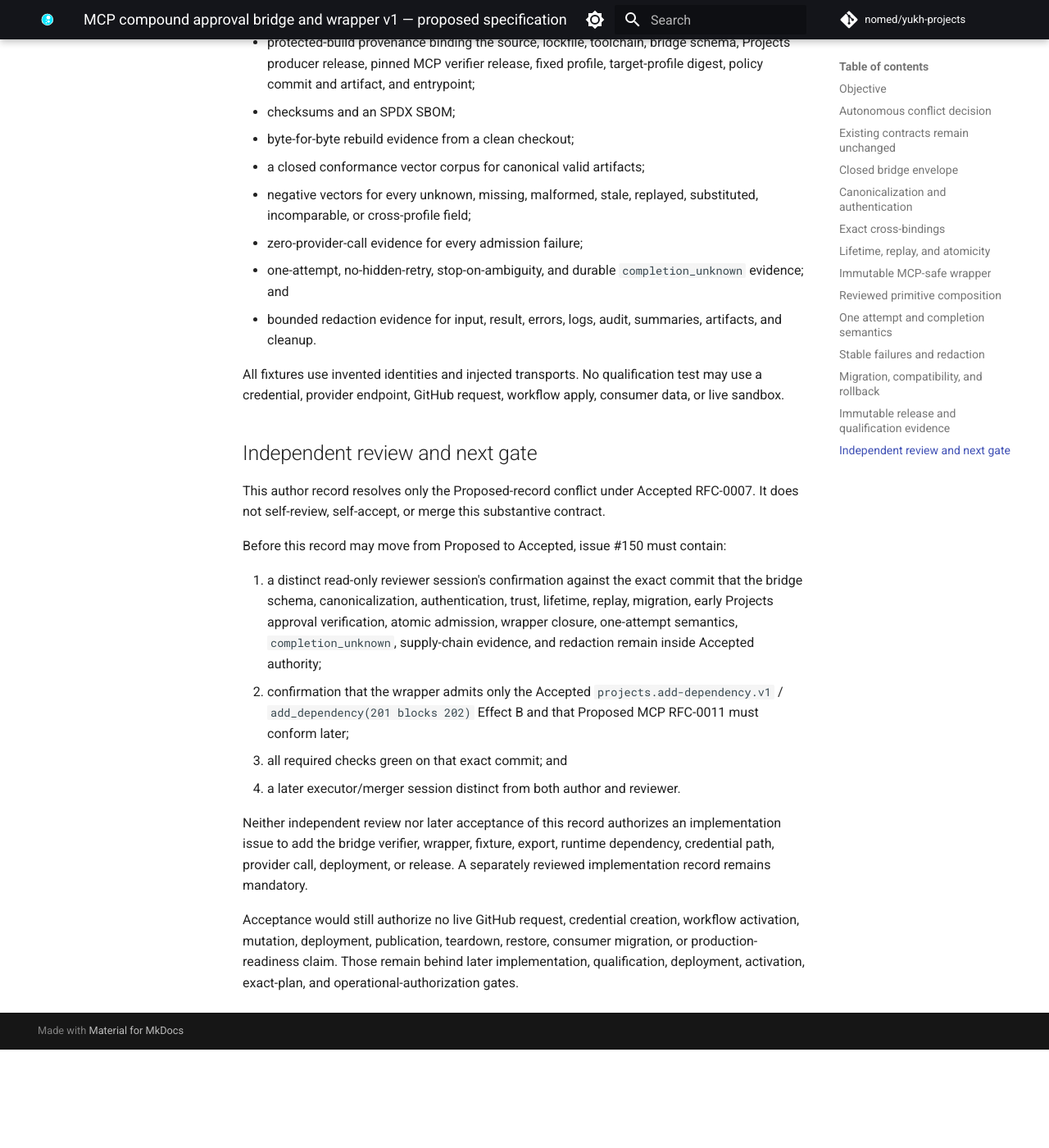
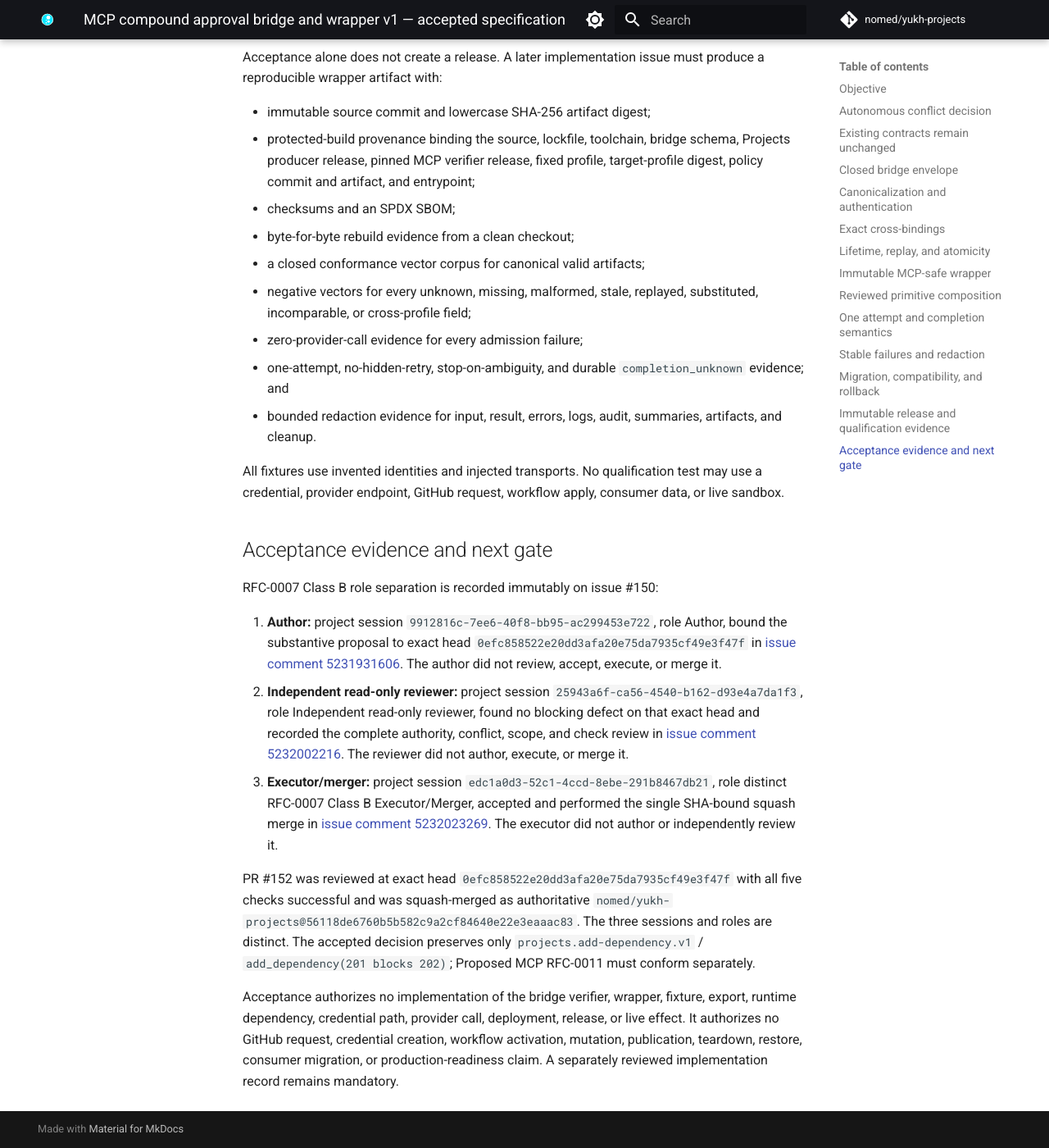
Before and after one commit to nomed/yukh-projects, an MkDocs documentation site: the page built from docs/contracts/mcp-compound-approval-wrapper-v1.md, in a window 1280 px wide and 1400 px high, scrolled down 12967 px. Shown: the whole window at 82% size. Built offline with MkDocs 1.6.1 and Material for MkDocs 9.7.7, drawn with Linux system fonts in a browser that asks for light colours; comment, search, counter and statistics services are not loaded; before the commit the page ends 14247 px from its top, so only the background shows below that; some of the changed text lies outside the part shown.

Commit message:
docs: accept approval bridge contract (#153)
Co-authored-by: Copilot App <223556219+Copilot@users.noreply.github.com>

```diff
--- a/docs/contracts/mcp-compound-approval-wrapper-v1.md
+++ b/docs/contracts/mcp-compound-approval-wrapper-v1.md
@@ -1,8 +1,13 @@
-# MCP compound approval bridge and wrapper v1 — proposed specification
+# MCP compound approval bridge and wrapper v1 — accepted specification
 
-- **Status:** Proposed
+- **Status:** Accepted
 - **Proposed:** 2026-08-09
+- **Accepted:** 2026-08-09
 - **Governing issue:** [#150](https://github.com/nomed/yukh-projects/issues/150)
+- **Substantive review and merge:** [PR #152](https://github.com/nomed/yukh-projects/pull/152)
+  at exact reviewed head `0efc858522e20dd3afa20e75da7935cf49e3f47f`,
+  squash-merged as
+  `nomed/yukh-projects@56118de6760b5b582c9a2cf84640e22e3eaaac83`
 - **Projects preview dependency:** [Projects effects v1](first-usable-preview-projects-v1.md)
 - **Autonomous-maintainer mandate:** RFC-0007 in
   `nomed/nomed.github.io@bb8628edf7a07c2af56f07e4f9140f58c851ef47`
@@ -14,8 +19,9 @@
   `nomed/yukh-mcp@cef0d9c1088ae641e3a5892d616859458e429bb0`
 - **Producer baseline:**
   `nomed/yukh-projects@71784218366805922e5a12903eef9073f715f59f`
-- **Authority:** review material only; no implementation, provider access, or
-  mutation
+- **Authority:** specification only; acceptance authorizes no implementation,
+  provider access, credential creation, workflow activation, live effect,
+  release, or deployment
 
 ## Objective
 
@@ -35,9 +41,9 @@ approval. A credential is capability, not authorization. No one of those
 objects, no workflow admission, and no provider response substitutes for
 either independently signed approval.
 
-This proposal adds no executable export, dependency, transport, credential
-source, provider target, deployment profile, or release artifact. Neither this
-proposal nor its acceptance authorizes implementation. Any later synthetic
+This contract adds no executable export, dependency, transport, credential
+source, provider target, deployment profile, or release artifact. Its
+acceptance authorizes no implementation. Any later synthetic
 implementation would require a separately reviewed record. Live apply would
 remain separately gated.
 
@@ -65,7 +71,7 @@ The autonomous author decision is:
 
 ~~~text
 Decision ID: projects-150-effect-b-conflict-v1
-Class: B governance-only/inert; pending independent review
+Class: B governance-only/inert
 Authority chain: RFC-0007@bb8628edf7a07c2af56f07e4f9140f58c851ef47;
   RFC-0005@12d9215f10c4b7fb1762a5025367e3e81543800f;
   yukh-projects@8b123f4f5dd6796dc355c34e5a800753ee257a82
@@ -75,7 +81,7 @@ Decision: preserve Projects effects v1 capability projects.add-dependency.v1
 Operation: exactly one add_dependency(201 blocks 202)
 Rejected input: Proposed MCP RFC-0011 set_field_value(status)
 Implementation authority: none
-Outcome: Proposed and review-ready; not Accepted; no live authority
+Author-gate outcome: Proposed and review-ready; no live authority
 ~~~
 
 The tie-break evidence is:
@@ -96,15 +102,13 @@ The tie-break evidence is:
 5. **Smallest diff:** narrowing the wrapper to its already-Accepted operation
    and later revising the Proposed MCP record is the smallest contained change.
 
-This decision does not modify the immutable Accepted Projects record. It
+This decision did not modify the immutable Accepted Projects record. It
 removes the unresolved choice: the status operation is nonconforming and
 ineligible for bridge admission. MCP RFC-0011 must later adopt the accepted
 dependency target, capability, operation, and postcondition. Until then it
 remains blocked. MCP RFC-0011 must be revised later in its owning repository; no
-MCP supersession is bundled into issue #150. This decision leaves the complete
-record Proposed for a distinct independent read-only review and a later
-distinct executor/merger. This Proposed contract remains author work only; the
-two later roles must supply RFC-0007 evidence before acceptance or merge.
+MCP supersession is bundled into issue #150. The distinct review and execution
+records that accepted this contract are preserved below.
 
 ## Existing contracts remain unchanged
 
@@ -598,32 +603,38 @@ All fixtures use invented identities and injected transports. No qualification
 test may use a credential, provider endpoint, GitHub request, workflow apply,
 consumer data, or live sandbox.
 
-## Independent review and next gate
+## Acceptance evidence and next gate
 
-This author record resolves only the Proposed-record conflict under Accepted
-RFC-0007. It does not self-review, self-accept, or merge this substantive
-contract.
+RFC-0007 Class B role separation is recorded immutably on issue #150:
 
-Before this record may move from Proposed to Accepted, issue #150 must contain:
+1. **Author:** project session
+   `9912816c-7ee6-40f8-bb95-ac299453e722`, role Author, bound the substantive
+   proposal to exact head `0efc858522e20dd3afa20e75da7935cf49e3f47f` in
+   [issue comment 5231931606](https://github.com/nomed/yukh-projects/issues/150#issuecomment-5231931606).
+   The author did not review, accept, execute, or merge it.
+2. **Independent read-only reviewer:** project session
+   `25943a6f-ca56-4540-b162-d93e4a7da1f3`, role Independent read-only reviewer,
+   found no blocking defect on that exact head and recorded the complete
+   authority, conflict, scope, and check review in
+   [issue comment 5232002216](https://github.com/nomed/yukh-projects/issues/150#issuecomment-5232002216).
+   The reviewer did not author, execute, or merge it.
+3. **Executor/merger:** project session
+   `edc1a0d3-52c1-4ccd-8ebe-291b8467db21`, role distinct RFC-0007 Class B
+   Executor/Merger, accepted and performed the single SHA-bound squash merge in
+   [issue comment 5232023269](https://github.com/nomed/yukh-projects/issues/150#issuecomment-5232023269).
+   The executor did not author or independently review it.
 
-1. a distinct read-only reviewer session's confirmation against the exact
-   commit that the bridge schema, canonicalization, authentication, trust,
-   lifetime, replay, migration, early Projects approval verification, atomic
-   admission, wrapper closure, one-attempt semantics, `completion_unknown`,
-   supply-chain evidence, and redaction remain inside Accepted authority;
-2. confirmation that the wrapper admits only the Accepted
-   `projects.add-dependency.v1` / `add_dependency(201 blocks 202)` Effect B and
-   that Proposed MCP RFC-0011 must conform later;
-3. all required checks green on that exact commit; and
-4. a later executor/merger session distinct from both author and reviewer.
+PR #152 was reviewed at exact head
+`0efc858522e20dd3afa20e75da7935cf49e3f47f` with all five checks successful
+and was squash-merged as authoritative
+`nomed/yukh-projects@56118de6760b5b582c9a2cf84640e22e3eaaac83`.
+The three sessions and roles are distinct. The accepted decision preserves only
+`projects.add-dependency.v1` / `add_dependency(201 blocks 202)`; Proposed MCP
+RFC-0011 must conform separately.
 
-Neither independent review nor later acceptance of this record authorizes an
-implementation issue to add the bridge verifier, wrapper, fixture, export,
-runtime dependency, credential path, provider call, deployment, or release. A
-separately reviewed implementation record remains mandatory.
-
-Acceptance would still authorize no live GitHub request, credential creation,
-workflow activation, mutation, deployment, publication, teardown, restore,
-consumer migration, or production-readiness claim. Those remain behind later
-implementation, qualification, deployment, activation, exact-plan, and
-operational-authorization gates.
+Acceptance authorizes no implementation of the bridge verifier, wrapper,
+fixture, export, runtime dependency, credential path, provider call,
+deployment, release, or live effect. It authorizes no GitHub request,
+credential creation, workflow activation, mutation, publication, teardown,
+restore, consumer migration, or production-readiness claim. A separately
+reviewed implementation record remains mandatory.
```
Also changed, not shown: other parts of docs/contracts/mcp-compound-approval-wrapper-v1.md (+2 -1 lines), .context/current.md (+20 -21 lines), docs/reference/contracts.md (+6 -6 lines), docs/security/threat-model.md (+4 -3 lines), 1 other file.
